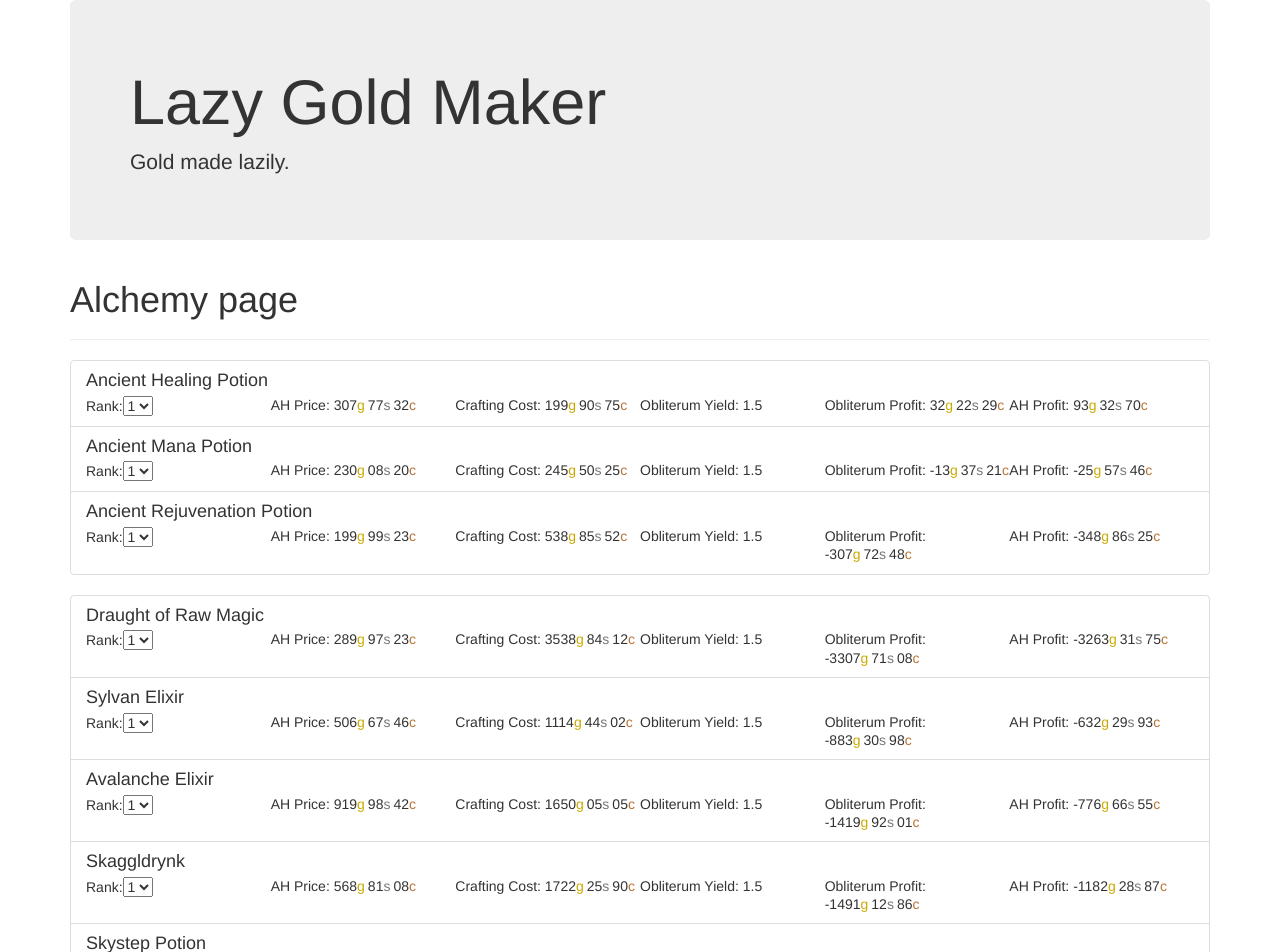
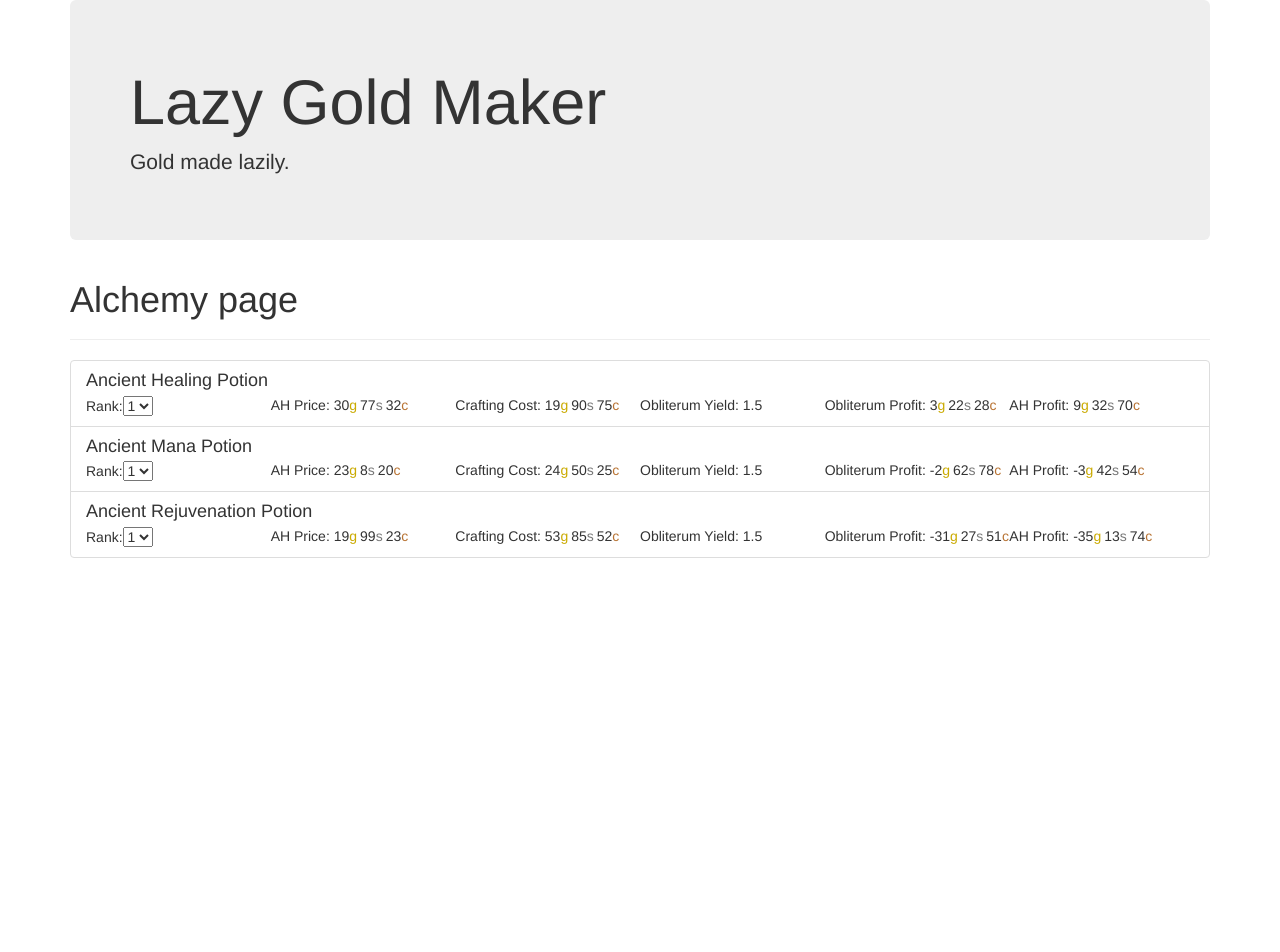
Before and after one commit to blaynem/lazy-gold-app, a React (Create React App) app: page / in a window 1280 px wide. Shown: the top 952 px of the page. After the commit the page ends 800 px from the top, so only its background shows below. Built offline with nearby package versions, Linux system fonts and the light colour scheme.

Commit message:
refactored the toGold util function

```diff
--- a/src/Widgets/RankSelector.js
+++ b/src/Widgets/RankSelector.js
@@ -5,12 +5,12 @@ import React from 'react';
 // needs to use the index value for the value prop, otherwise if user presses 2, will use zeroth index,
 // when we really need the 2nd item in array
 export const RankSelector = ({ availableRanks, handleChange, value }) => (
-  <div>
+  <span>
     <span>Rank:</span>
     <select name="rankValue" value={value} onChange={(e) => handleChange(e)}>
       {availableRanks.map((item, i) => {
         return <option key={item.Rank} value={i}>{item.Rank}</option>
       })}
     </select>
-  </div>
+  </span>
 )
--- a/src/containers/Alchemy_Container.js
+++ b/src/containers/Alchemy_Container.js
@@ -61,11 +61,11 @@ class AlchemyContainer extends Component {
           Alchemy page
         </PageHeader>
         <ListGroup>{this.createMapList(firstRow)}</ListGroup>
-        <ListGroup>{this.createMapList(secondRow)}</ListGroup>
+        {/* <ListGroup>{this.createMapList(secondRow)}</ListGroup>
         <ListGroup>{this.createMapList(thirdRow)}</ListGroup>
         <ListGroup>{this.createMapList(fourthRow)}</ListGroup>
         <ListGroup>{this.createMapList(fifthRow)}</ListGroup>
-        <ListGroup>{this.createMapList(sixthRow)}</ListGroup>
+        <ListGroup>{this.createMapList(sixthRow)}</ListGroup> */}
       </div>
     );
   }
--- a/src/utils/index.js
+++ b/src/utils/index.js
@@ -1,7 +1,6 @@
 export const convertToGold = (price) => {
-  const priceFix = Math.round(price).toString()
-  const gold = priceFix.slice(0, -3)
-  const silver = priceFix.slice(-4).slice(0,2)
-  const copper = priceFix.slice(-2)
+  const gold = Math.floor(price / 10000)
+  const silver = Math.floor(( price - gold * 10000 ) / 100)
+  const copper = Math.floor(( (price - gold * 10000) - silver * 100 ))
   return { gold, silver, copper}
 }
```
